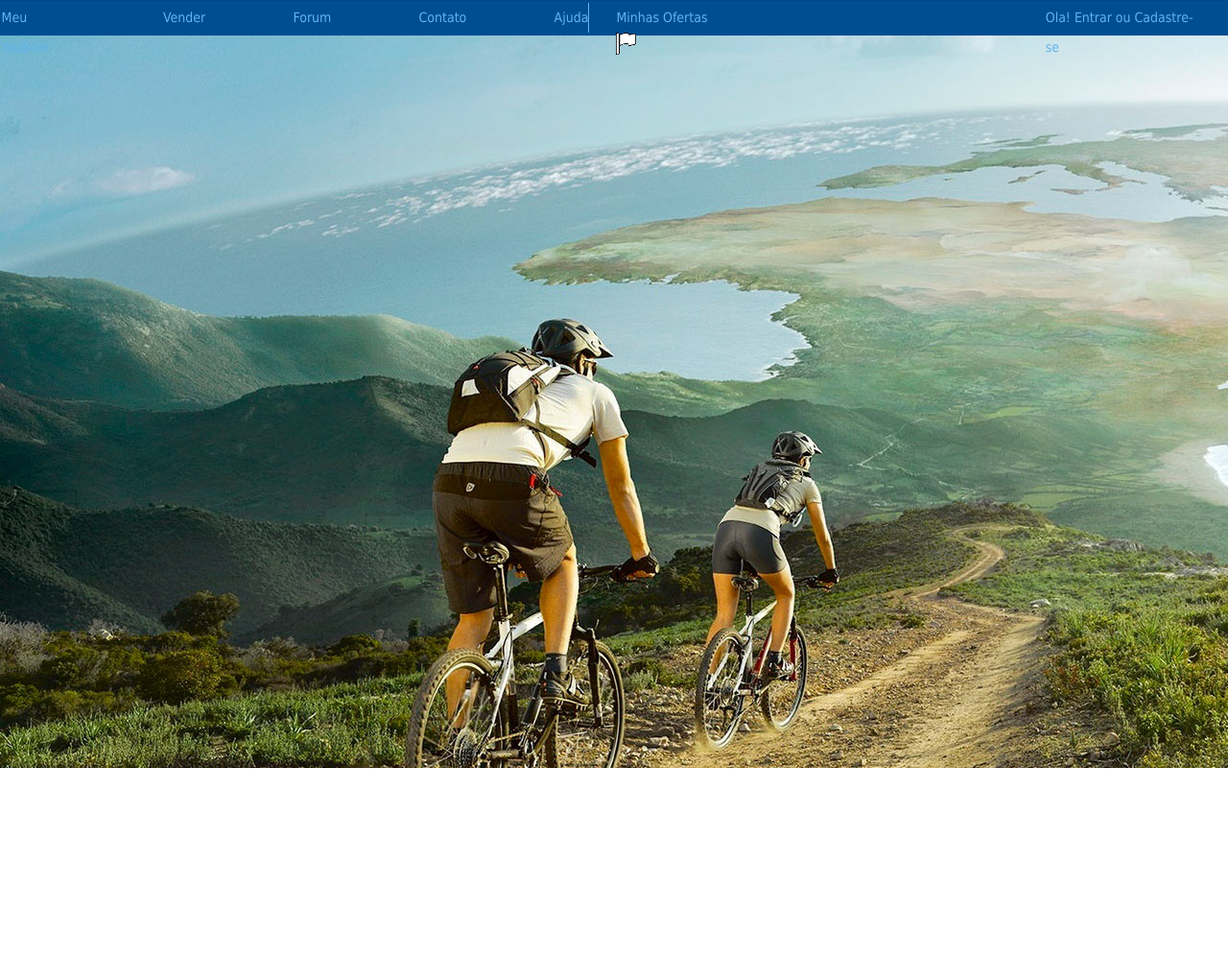
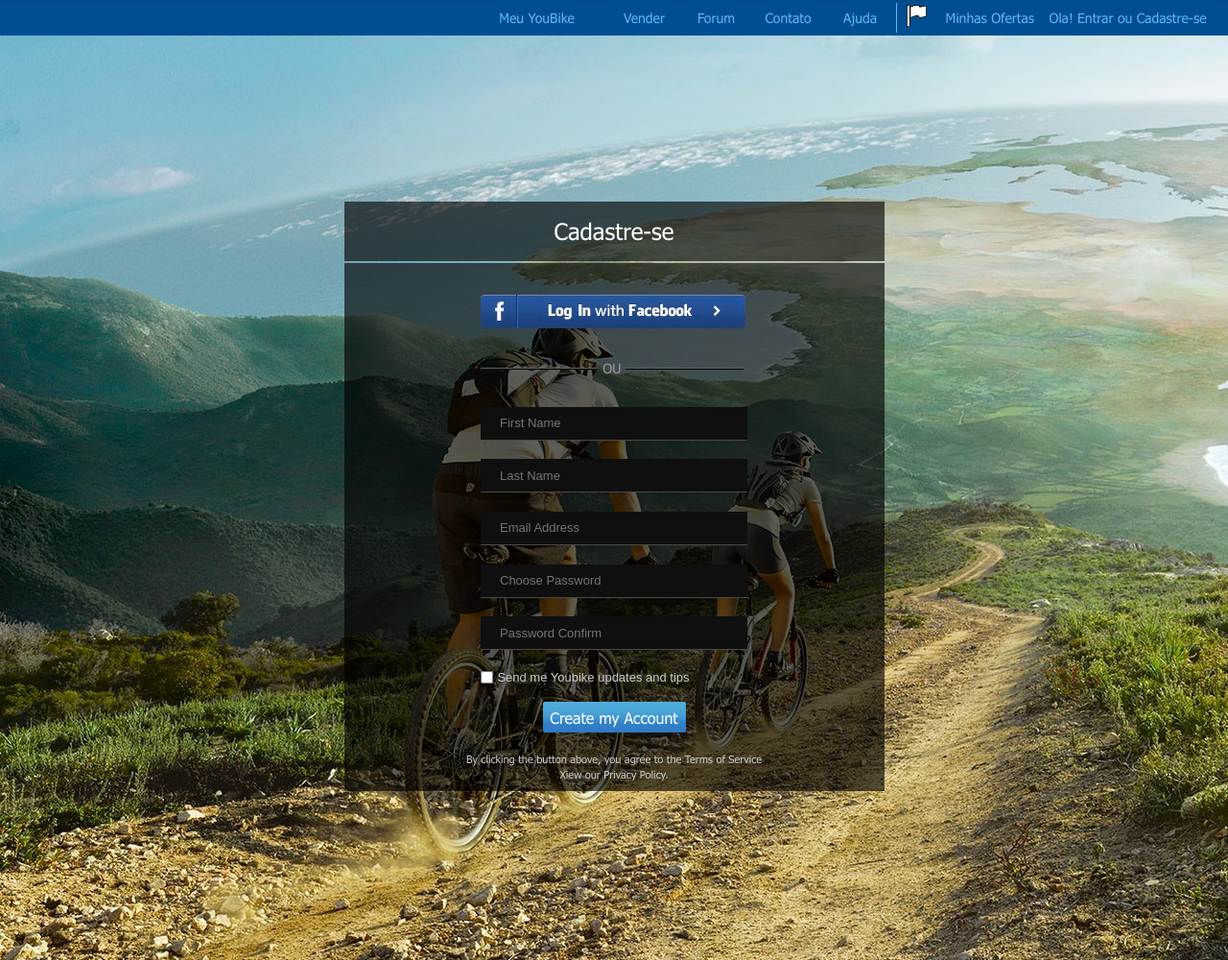
Before and after one commit to maksimbabin/maksimbabin.github.io, a plain HTML site: page Home Work 5/index.html in a window 1280 px wide. Shown: the whole page at 96% size. Before the commit the page ends 800 px from the top, so only its background shows below. Drawn offline with Linux system fonts and the light colour scheme.

Commit message:
Home Work 5 done

```diff
--- a/Home Work 5/css/reset.css
+++ b/Home Work 5/css/reset.css
@@ -41,3 +41,45 @@ table {
 	border-collapse: collapse;
 	border-spacing: 0;
 }
+input[type="submit"],
+input[type="reset"],
+input[type="button"],
+button {
+    background: none;
+    border: 0;
+    color: inherit;
+    /* cursor: default; */
+    font: inherit;
+    line-height: normal;
+    overflow: visible;
+    padding: 0;
+    -webkit-appearance: button; /* for input */
+    -webkit-user-select: none; /* for button */
+       -moz-user-select: none;
+        -ms-user-select: none;
+}
+input::-moz-focus-inner,
+button::-moz-focus-inner {
+    border: 0;
+    padding: 0;
+}
+
+input,
+label,
+select,
+button,
+textarea
+{
+	margin:0;
+	border:0;
+	padding:0;
+	display:inline-block;
+	vertical-align:middle;
+	white-space:normal;
+	background:none;
+	line-height:1;
+
+	/* Browsers have different default form fonts */
+	font-size:13px;
+	font-family:Arial;
+}
--- a/Home Work 5/css/style.css
+++ b/Home Work 5/css/style.css
@@ -1,6 +1,17 @@
+@font-face {
+    font-family: Tahoma;
+    src: url(../fonts/Tahoma.ttf);
+    font-weight: normal;
+    font-style: normal;
+}
+
 body {
+    font-family: Tahoma, Arial, sans-serif;
+}
+
+.container {
     background: url(../img/background_body.jpg);
-    font-family: Tahoma, Arial, sans-serif;
+    height: 1000px;
 }
 
 .top_menu {
@@ -10,44 +21,214 @@ body {
     background: url(../img/background_top_menu.png)
 }
 
+.top_menu_wraper {
+    display: inherit;
+    justify-content: space-between;
+    width: 775px;
+    margin-right: 20px;
+}
+
 .top_menu ul {
     display: inherit;
     justify-content: space-between;
-    width: 60%;
     height: inherit;
-    margin-right: 2%;
+}
+
+.gradient_links {
+    width: 373px;
 }
 
 .top_menu li {
     display: flex;
     justify-content: center;
-    height: 34px;
-    margin-top: 3px;
-    margin-left: 0px;
+    width: 75px;
+    height: 37px;
+}
+
+.gradient_links li {
+    width: 169px;
 }
 
 .top_menu a {
     display: block;
-    line-height: 31px;
+    width: inherit;
+    text-align: center;
+    line-height: 37px;
     text-decoration: none;
     color: #60b5ed;
     font-size: 14px;
-    padding: 0 2%;
 }
 
-.top_menu li:nth-child(5) {
+.top_menu a:hover {
+    color: #fff;
+    background: #4eabda;
+}
+
+.top_menu li:first-child {
+    width: 149px;
+}
+
+.blue_line {
     height: 31px;
-    line-height: 37px;
+    margin-top: 3px;
     border-right: 1px solid #60b5ed;
 }
 
-.top_menu li:nth-child(6) a {
+.gradient_links li:first-child a {
     position: relative;
     padding-left: 30%;
 }
 
-.top_menu li:nth-child(6) a img {
+.gradient_links li:first-child a img {
     position: absolute;
     top: 5px;
     left: 10px;
 }
+
+.gradient_links a:hover {
+    background: #51b1dc; /* Old browsers */
+    background: linear-gradient(to bottom, #51b1dc 0%,#459ed4 32%,#459ed4 37%,#3483c8 70%,#2e7ac4 100%); /* W3C, IE10+, FF16+, Chrome26+, Opera12+, Safari7+ */
+}
+
+.gradient_links li:nth-child(2) a:hover span {
+    text-decoration: underline;
+}
+
+.main {
+    height: 960px;
+    display: flex;
+    justify-content: center;
+    width: 100%;
+    align-items: center;
+}
+
+.main_wraper {
+    display: inherit;
+    flex-flow: column;
+    width: 563px;
+    height: 615px;
+}
+
+.main_header {
+    display: inherit;
+    justify-content: center;
+    align-items: center;
+    height: 62px;
+    margin-bottom: 2px;
+    background: url(../img/background_main.png);
+    font-size: 24px;
+    color: #ffffff;
+}
+
+.main_content {
+    display: inherit;
+    flex-flow: column;
+    align-items: center;
+    height: 550px;
+    background: url(../img/background_main.png);
+}
+
+.main_content_container {
+    width: 278px;
+}
+
+button {
+    width: 276px;
+    height: 35px;
+    background: url(../img/facebook_button.png);
+    margin-top: 33px;
+}
+
+button:hover {
+    box-shadow: 0px 5px 31px -11px rgba(0,0,0,0.75);
+    cursor: pointer;
+}
+
+.ou {
+    margin-top: 33px;
+}
+
+.ou::before,
+.ou::after {
+    content: '';
+    display: inline-block;
+    vertical-align: middle;
+    box-sizing: border-box;
+    width: 44%;
+    height: 2px;
+    background-color: #000;
+    border: transparent;
+    border-width: 0 7px;
+    border-top: 1px solid #666666;
+}
+
+.ou span {
+    color: #999999;
+    font-size: 14px;
+    text-transform: uppercase;
+}
+
+.main_content_footer {
+    width: 310px;
+}
+
+form {
+    display: flex;
+    flex-flow: column;
+    align-items: center;
+    justify-content: space-between;
+    height: 340px;
+    margin-top: 33px;
+}
+
+form input[type="text"],
+form input[type="email"],
+form input[type="password"] {
+    width: 100%;
+    height: 35px;
+    color: #cccccc;
+    background: #0f0f0f;
+    border-bottom: 1px solid #494948;
+    padding-left: 20px;
+    box-sizing: border-box;
+}
+
+form input:hover[type="text"],
+form input:hover[type="email"],
+form input:hover[type="password"] {
+    color: #fffbfb;
+    background: #1b5288;
+    border-bottom: 1px solid #689bcc;
+    box-shadow: inset 0px 0px 16px -1px rgba(0,0,0,0.59);
+    box-shadow: 0px 0px 16px 2px rgba(47,123,197,0.58);
+}
+
+.checkbox {
+    width: 100%;
+    color: #cccccc;
+    font-size: 14px;
+}
+
+form input[type="submit"] {
+    width: 149px;
+    height: 32px;
+    border-radius: 2px;
+    color: #ffffff;
+    background: background: rgba(80,174,219,1);
+    background: linear-gradient(to bottom, rgba(80,174,219,1) 0%, rgba(75,167,216,1) 26%, rgba(67,154,211,1) 48%, rgba(50,129,199,1) 71%, rgba(46,122,196,1) 100%);
+}
+
+form input:hover[type="submit"] {
+    color: #fffbfb;
+    box-shadow: inset 0px 0px 16px -1px rgba(0,0,0,0.59);
+    box-shadow: 0px 0px 16px 2px rgba(47,123,197,0.58);
+    cursor: pointer;
+}
+
+.main_content_footer {
+    margin-top: 19px;
+    font-size: 11px;
+    color: #cccccc;
+    line-height: 16px;
+    text-align: center;
+}
--- a/Home Work 5/index.html
+++ b/Home Work 5/index.html
@@ -7,7 +7,9 @@
         <link rel="stylesheet" href="css/style.css">
     </head>
     <body>
+        <div class="container">
             <nav class="top_menu">
+                <div class="top_menu_wraper">
                     <ul>
                         <li><a href="">Meu YouBike</a></li>
                         <li><a href="">Vender</a></li>
@@ -16,7 +18,7 @@
                         <li><a href="">Ajuda</a></li>
                     </ul>
                     <div class="blue_line"></div>
-            <ul>
+                    <ul class="gradient_links">
                         <li>
                             <a href="">Minhas Ofertas
                                 <img src="img/.top_menu_flag.png" alt="">
@@ -26,8 +28,37 @@
                             <a href="">Ola! <span>Entrar</span> ou <span>Cadastre-se</span></a>
                         </li>
                     </ul>
+                </div>
             </nav>
-        <div class="body_image_container">
+            <div class="main">
+                <div class="main_wraper">
+                    <div class="main_header">
+                        Cadastre-se
+                    </div>
+                    <div class="main_content">
+                        <div class="main_content_container">
+                            <button type="button" name="facebook"></button>
+                            <div class="ou">
+                                <span>ou</span>
+                            </div>
+                            <form class="registration" action="index.html" method="post">
+                                <input type="text" name="first_name" value="" placeholder="First Name">
+                                <input type="text" name="last_name" value="" placeholder="Last Name">
+                                <input type="email" name="email" value="" placeholder="Email Address">
+                                <input type="password" name="password" value="" placeholder="Choose Password">
+                                <input type="password" name="password_confirm" value="" placeholder="Password Confirm">
+                                <p class="checkbox">
+                                    <input type="checkbox" name="send_updates" id="check" value="">
+                                    <label for="check">Send me Youbike updates and tips</label>
+                                </p>
+                                <input type="submit" name="Create_account" value="Create my Account">
+                            </form>
+                        </div>
+                        <div class="main_content_footer">By clicking the button above, you agree to the Terms of Service
+Xiew our Privacy Policy.</div>
+                    </div>
+                </div>
+            </div>
         </div>
     </body>
 </html>
```
Also changed, not shown: Home Work 5/fonts/Tahoma.ttf (added), Home Work 5/img/background_form.png (added), Home Work 5/img/background_main.png (added), Home Work 5/img/facebook_button.png (added). Lines whose indentation alone changed are shown as unchanged.
